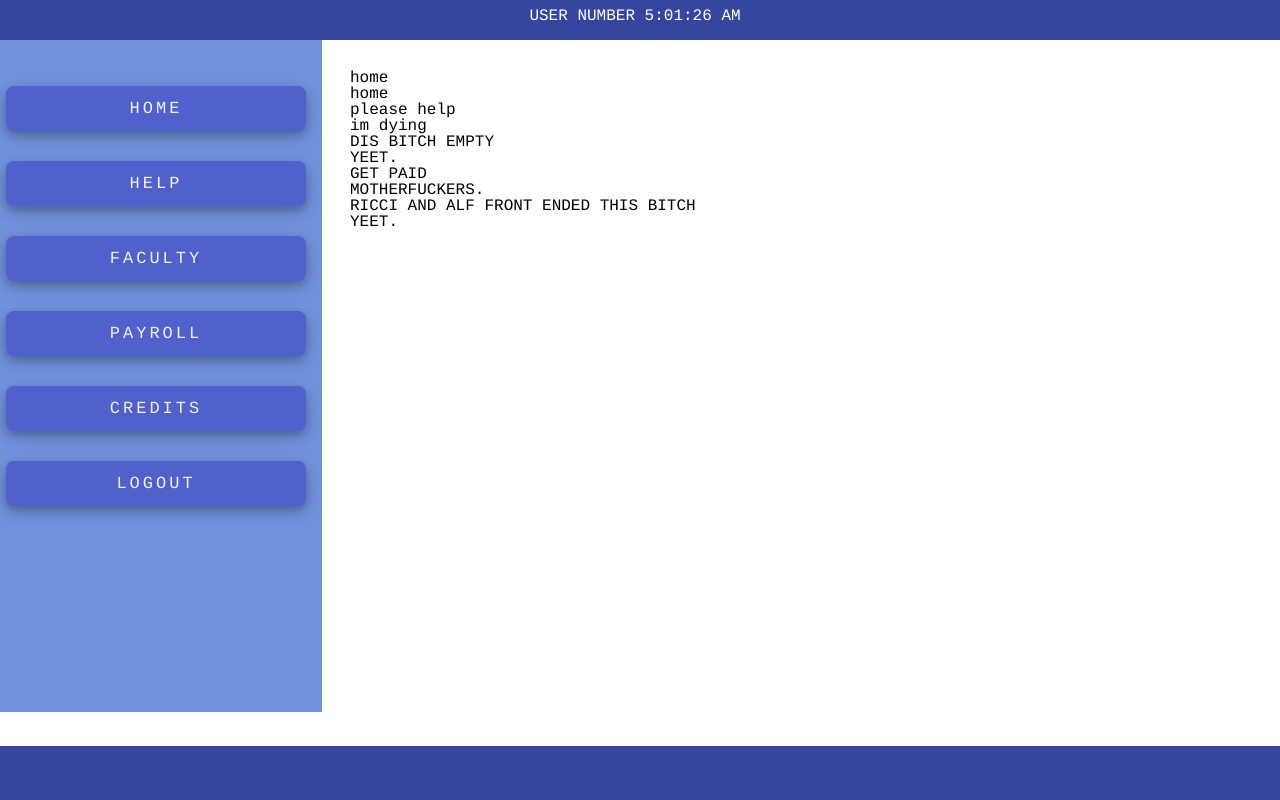
After one commit to AssassinLard/CS122DatabaseDevelopment, a PHP site: page /admin_index.html in a window 1280 px wide. The commit adds this page. Run offline with PHP 8.4, Linux system fonts and the light colour scheme.

Commit message:
Mostly updated stuff (still w/o php)

```diff
--- /dev/null
+++ b/admin_index.html
@@ -0,0 +1,107 @@
+<html>
+
+    <head>
+        <meta charset="utf-8" name="viewport" content="width=device-width, initial-scale=1">
+        <link href="reset.css" rel="stylesheet">
+        <link href="admin_index_style.css" rel="stylesheet">
+    </head>
+
+    <body onload = "startTime()" >
+
+        <div class="container">
+
+        <header>
+
+            <div class="topnav">
+                <ul>User Number</ul>
+                <ul>
+                    <div id = "SplashScreen">
+                    <div id = "Time"></div>
+                    </div>
+                </ul>
+            </div>
+
+        </header>
+
+        <nav class ="side">
+            <a class="tablinks" onclick="openCity(event, 'HOME')">Home</a>
+            <a class="tablinks" onclick="openCity(event, 'HELP')">Help</a>
+            <a class="tablinks" onclick="openCity(event, 'FACULTY')">Faculty</a>
+            <a class="tablinks" onclick="openCity(event, 'PAYROLL')">Payroll</a>
+            <a class="tablinks" onclick="openCity(event, 'CREDITS')">Credits</a>
+            <a class="tablinks" href="index.html">Logout</a>
+        </nav>
+
+        <div>
+            <article>
+                <div id="HOME" class="tabcontent">
+                  <h3>home</h3>
+                  <p>home</p>
+                </div>
+
+                <div id="HELP" class="tabcontent">
+                  <h3>please help</h3>
+                  <p>im dying</p>
+                </div>
+
+                <div id="FACULTY" class="tabcontent">
+                  <h3>DIS BITCH EMPTY</h3>
+                  <p>YEET.</p>
+                </div>
+
+                <div id="PAYROLL" class="tabcontent">
+                  <h3>GET PAID</h3>
+                  <p>MOTHERFUCKERS.</p>
+                </div>
+
+                <div id="CREDITS" class="tabcontent">
+                  <h3>RICCI AND ALF FRONT ENDED THIS BITCH</h3>
+                  <p>YEET.</p>
+                </div>
+            </article>
+        </div>
+
+        </body>
+</html>
+<script>
+function startTime() {
+    var today = new Date();
+    var stamp;
+    var h = today.getHours();
+    if (h > 12){
+        stamp = "PM"
+    }
+    else{
+        stamp = "AM"
+    }
+    if (h > 12){
+        h = h - 12;
+    }
+    var m = today.getMinutes();
+    var s = today.getSeconds();
+    m = checkTime(m);
+    s = checkTime(s);
+    document.getElementById('Time').innerHTML =
+    h + ":" + m + ":" + s + " " + stamp;
+    var t = setTimeout(startTime, 500);
+}
+function checkTime(i) {
+    if (i < 10) {i = "0" + i};  // add zero in front of numbers < 10
+    return i;
+}
+
+function openCity(evt, cityName) {
+    var i, tabcontent, tablinks;
+    tabcontent = document.getElementsByClassName("tabcontent");
+    for (i = 0; i < tabcontent.length; i++) {
+        tabcontent[i].style.display = "none";
+    }
+    tablinks = document.getElementsByClassName("tablinks");
+    for (i = 0; i < tablinks.length; i++) {
+        tablinks[i].className = tablinks[i].className.replace(" active", "");
+    }
+    document.getElementById(cityName).style.display = "block";
+    evt.currentTarget.className += " active";
+}
+
+</script>
--- /dev/null
+++ b/admin_index_style.css
@@ -0,0 +1,115 @@
+div.container {
+    width: 100%;
+	height:754px;
+	background-color:white;
+
+}
+
+body{
+    font-family: Quicksand,courier;
+    font-weight: normal;
+    color: white;
+	background-color: #3545A0;
+
+}
+
+header {
+    padding: 1em;
+	margin-left: -10px;
+	margin-top: -8px;
+    color: white;
+    background-color: #3545A0;
+    clear: left;
+    text-align: center;
+	overflow:hidden;
+
+}
+
+nav {
+    float: left;
+	height: 640px;
+    width: 300px;
+    margin-left: -10px;
+    padding: 1em;
+	background-color: #7193DE;
+	text-align: center;
+	overflow:hidden;
+}
+
+nav ul {
+    list-style-type: none;
+    padding: 0;
+}
+
+nav ul a {
+    text-decoration: none;
+}
+
+.side a
+{
+	display:block;
+	text-transform:uppercase;
+	color: #f2f2f2;
+	text-align: center;
+	padding: 14px 50px;
+	text-decoration: none;
+	font-size: 17px;
+	letter-spacing:3px;
+	background-color: #5060CC;
+	border-radius: 8px;
+	box-shadow: 0 4px 8px 0 rgba(0, 0, 0, 0.2), 0 6px 20px 0 rgba(0, 0, 0, 0.19);
+	overflow:auto;
+	margin-top:30px;
+}
+
+.side a:hover
+{
+  background-color: #D5DDFF;
+  color: black;
+}
+
+
+article
+{
+    margin-left: 320px;
+    padding: 30px;
+	color: black;
+}
+
+.topnav {
+  overflow: auto;
+  background-color: #3545A0;
+  text-transform:uppercase;
+}
+
+.topnav ul
+{
+	display:inline-block;
+}
+
+.topnav a
+{
+	margin-top:5px;
+	margin-bottom:10px;
+	margin-left:70px;
+	float: left;
+	color: #f2f2f2;
+	text-align: center;
+	padding: 14px 50px;
+	text-decoration: none;
+	font-size: 17px;
+	letter-spacing:3px;
+	background-color: #5060CC;
+	border-radius: 8px;
+	box-shadow: 0 4px 8px 0 rgba(0, 0, 0, 0.2), 0 6px 20px 0 rgba(0, 0, 0, 0.19);
+	overflow:auto;
+}
+
+.topnav a:hover {
+  background-color: #D5DDFF;
+  color: black;
+}
+
+.topnav a.active {
+  background-color: #BFD3FF;
+  color: #3545A0;
--- a/admin_login.html
+++ b/admin_login.html
@@ -3,7 +3,7 @@
         <meta charset="utf-8">
         <link href="reset.css" rel="stylesheet">
         <link href="style_login.css" rel="stylesheet">
-        <title>Teacher Login</title>
+        <title>Admin Login</title>
     </head>
     <body onload = "startTime()">
         <div id = "SplashScreen">
@@ -22,7 +22,9 @@
                     <btn id = "Back">
                         <a href="index.html">Back</a>
                     </btn>
-                    <input type="submit" value="Login">
+                    <a href="admin_index.html">
+                        <input type="button" value="Login"/>
+                    </a>
                 </div>
             </form>
         </div>
--- a/style_login.css
+++ b/style_login.css
@@ -64,7 +64,7 @@ btn{
     box-shadow: 0 4px 8px 0 rgba(0, 0, 0, 0.2), 0 6px 20px 0 rgba(0, 0, 0, 0.19);
     cursor: pointer;
 }
-input[type=submit] {
+input[type=button] {
     display: block;
     font-family: Quicksand,courier;
     border-color: rgba(0, 0, 0, 0.0);
@@ -81,9 +81,9 @@ input[type=submit] {
     box-shadow: 0 4px 8px 0 rgba(0, 0, 0, 0.2), 0 6px 20px 0 rgba(0, 0, 0, 0.19);
     cursor: pointer;
 }
-btn:active, input[type=submit]:active{
+btn:active, input[type=button]:active{
     transform: translateY(4px);
 }
-btn:hover, input[type=submit]:hover{
+btn:hover, input[type=button]:hover{
     background-color: D5DDFF;
 }
--- a/teacher_login.html
+++ b/teacher_login.html
@@ -9,7 +9,7 @@
         <div id = "SplashScreen">
             <div id = "Time"></div>
             <h1 id = "Logo">Teacher Login</h1>
-            <form action>
+            <form action = "teacher_attendance.php" method = "post">
                 <div id = "user">
                     <label for="tno">Teacher Number</label>
                     <input type="text" id="tno" name="teacherno" placeholder="Please input your teacher number...">
@@ -22,7 +22,9 @@
                     <btn id = "Back">
                         <a href="index.html">Back</a>
                     </btn>
-                    <input type="submit" value="Login">
+                    <a href="index.html">
+                        <input type="button" value="Login"/>
+                    </a>
                 </div>
             </form>
         </div>
```
